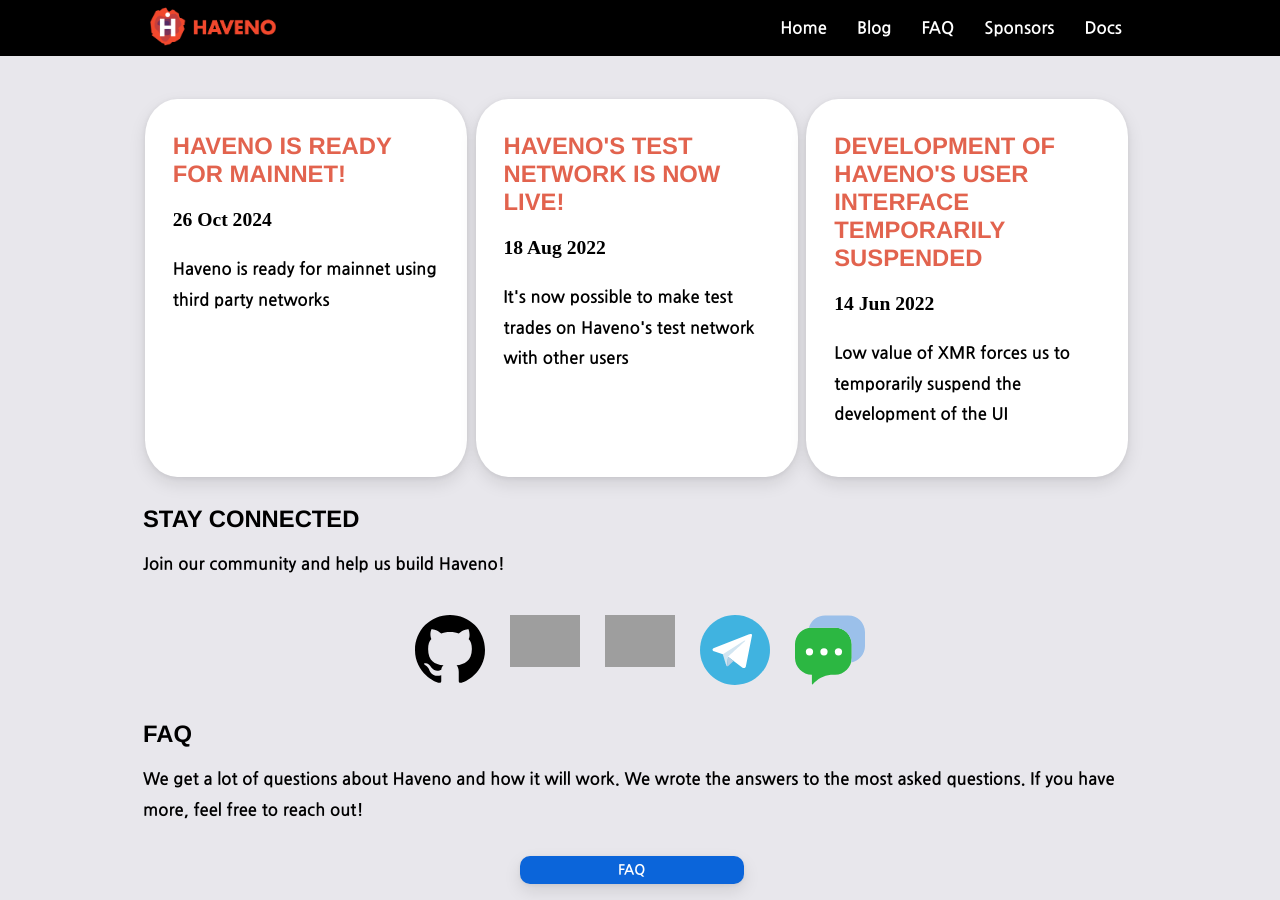
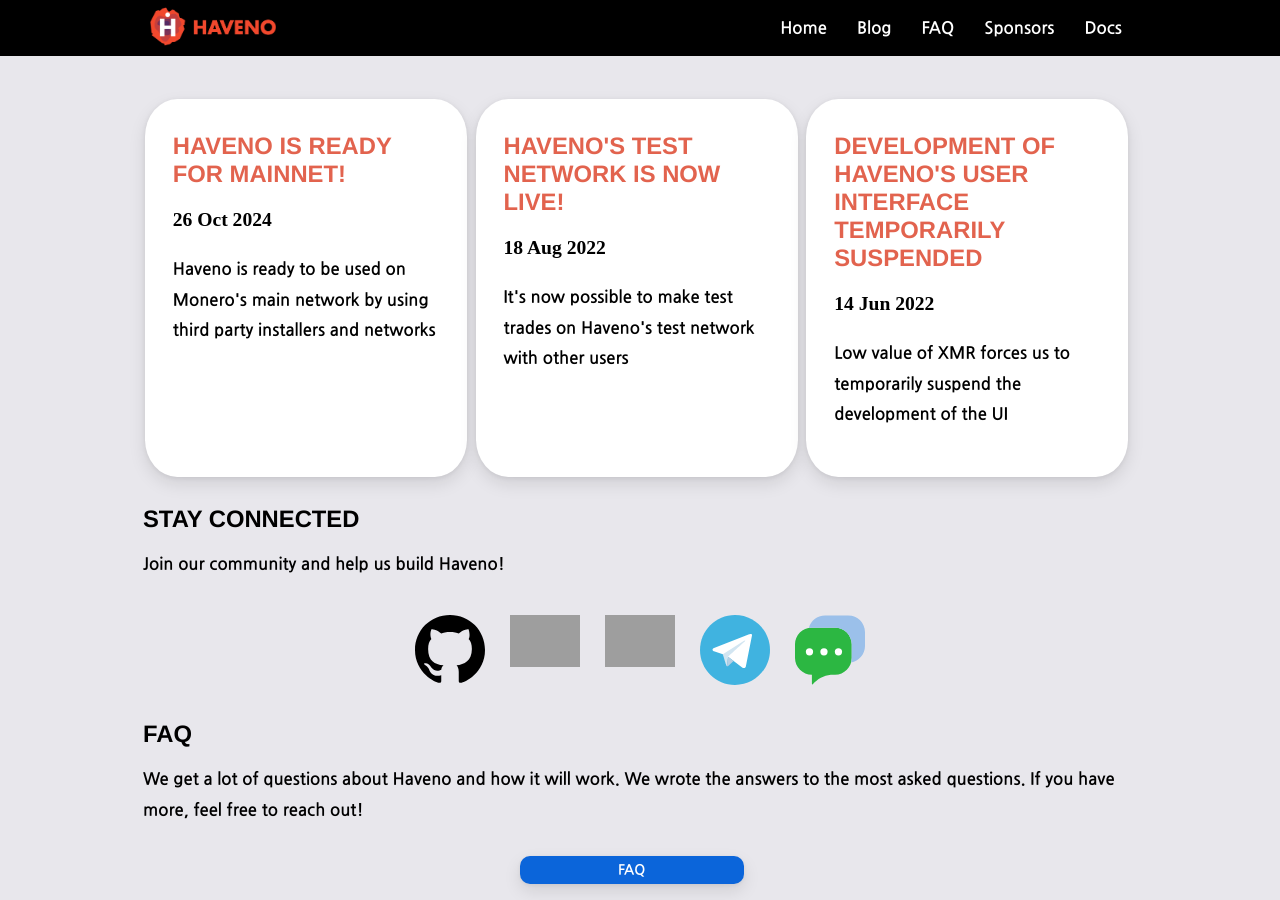
Before and after one commit to haveno-dex/haveno-site, a Jekyll site: the page built from index.html, in a window 1280 px wide and 900 px high, scrolled down 2100 px. Built offline with Jekyll 4.4.1, drawn with Linux system fonts in a browser that asks for light colours; grey boxes are pictures that could not be loaded.

Commit message:
update wording of mainnet blog post

```diff
--- a/_posts/2024-10-26-ready-for-mainnet.md
+++ b/_posts/2024-10-26-ready-for-mainnet.md
@@ -2,7 +2,7 @@
 layout: post
 permalink: /blog/:title/
 title: Haveno is ready for mainnet!
-excerpt: Haveno is ready for mainnet using third party networks
+excerpt: Haveno is ready to be used on Monero's main network by using third party installers and networks
 author: woodser
 ---
 
```
